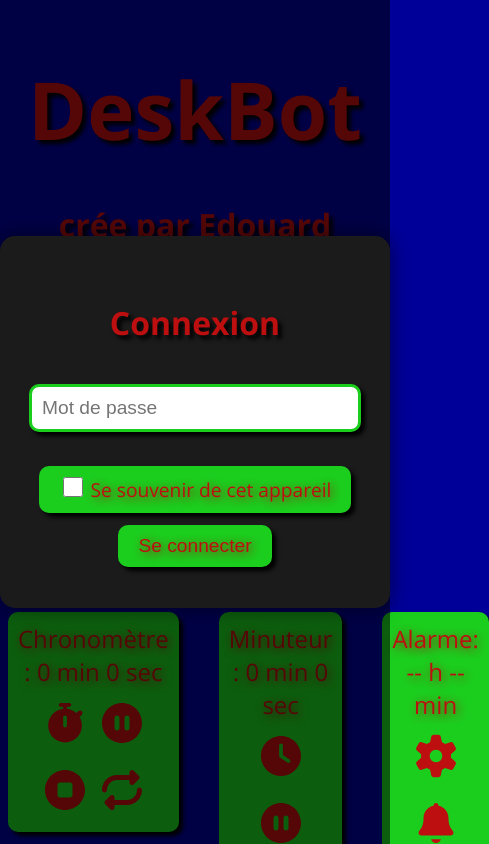
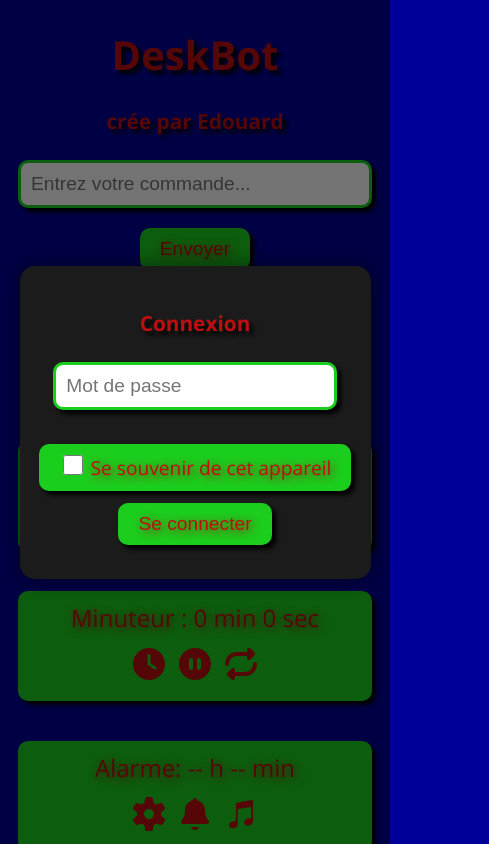
Before and after one commit to edouardpineau2013-ops/DeskBot, a plain HTML site: page index.html in a window 390 px wide. Shown: the top 844 px of the page, 489 px wide, since content can reach past the window. Drawn offline with nearby package versions, Linux system fonts and the light colour scheme; no server answers; a web font is replaced by a local one.

Commit message:
Add files via upload

```diff
--- a/style.css
+++ b/style.css
@@ -1,4 +1,8 @@
 @import url('https://fonts.googleapis.com/css2?family=Audiowide&family=Bungee+Spice&family=DM+Serif+Display:ital@0;1&family=Open+Sans:ital,wght@0,300..800;1,300..800&family=Orbitron:wght@400..900&family=Oswald:wght@200..700&display=swap');
+
+* {
+    box-sizing: border-box;
+}
 
 body {
     font-family: 'Open Sans', Arial, sans-serif;
@@ -457,3 +461,76 @@ h2 {
 #definir-volume:active {
     background-color: #0c84c5;
 }
+
+
+
+@media (max-width: 600px) {
+
+    body {
+        margin-top: 20px;
+        padding: 0 10px;
+    }
+
+    h1 {
+        font-size: 2.5rem;
+    }
+
+    h2 {
+        font-size: 1.3rem;
+        margin-top: 25px;
+        margin-bottom: 25px;
+    }
+
+    #commande {
+        width: 100%;
+    }
+
+    .commande-prédéfinie {
+        width: 100%;
+        font-size: 1.3rem;
+        padding: 12px;
+        margin: 8px 0;
+    }
+
+    .commandes-prédéfinies {
+        flex-direction: column;
+        align-items: stretch;
+    }
+
+    .popup-contenu {
+        width: 100%;
+        padding: 18px;
+    }
+
+    /* Les 3 modules empilés verticalement au lieu de cote a cote */
+    .modules {
+        flex-direction: column;
+        align-items: center;
+    }
+
+    .chrono,
+    .minuteur,
+    .alarme {
+        width: 100%;
+        margin-left: 0;
+        margin-right: 0;
+    }
+
+    .btn-chrono,
+    .btn-minuteur,
+    .btn-alarme {
+        width: 40px;
+    }
+
+    .fleche-minuteur {
+        width: 38px;
+    }
+
+    .minuteur-controle input {
+        width: 50px;
+    }
+
+    #input-volume {
+        width: 50px;
+    }
+}
```
